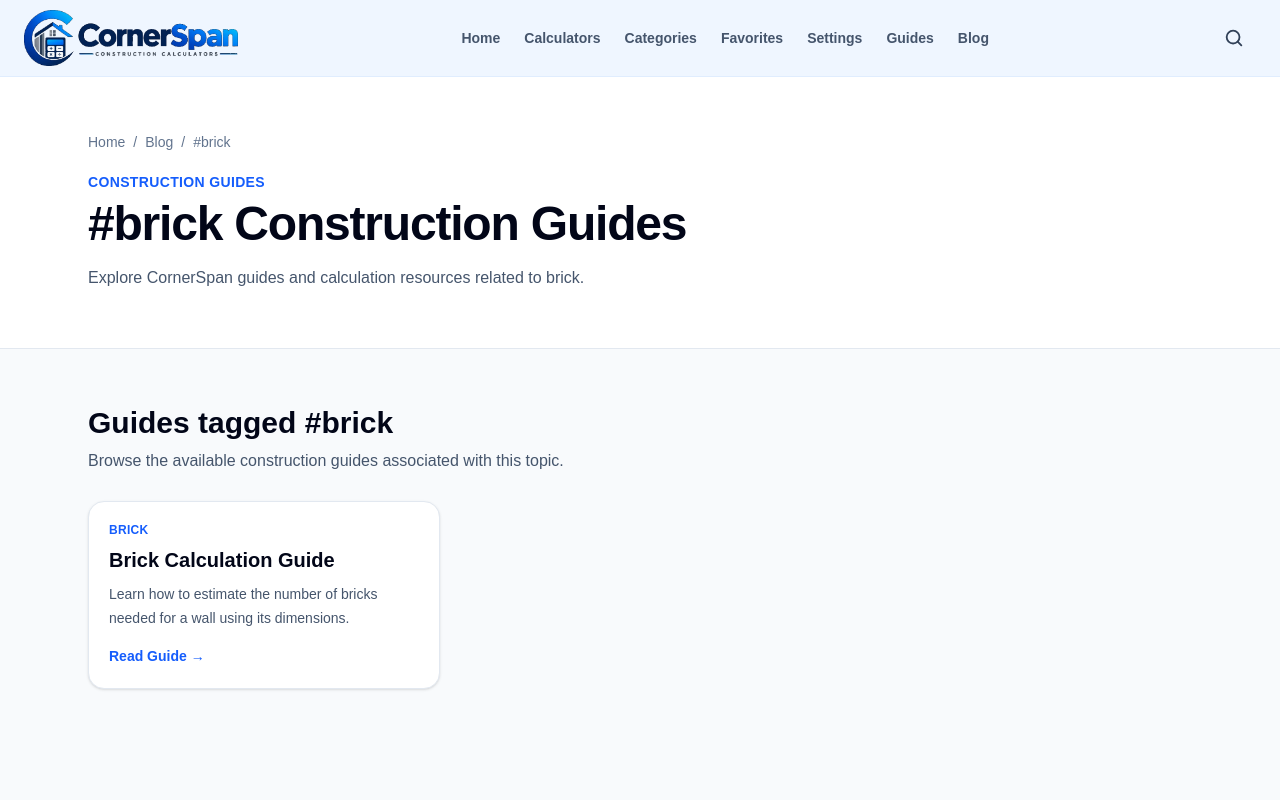
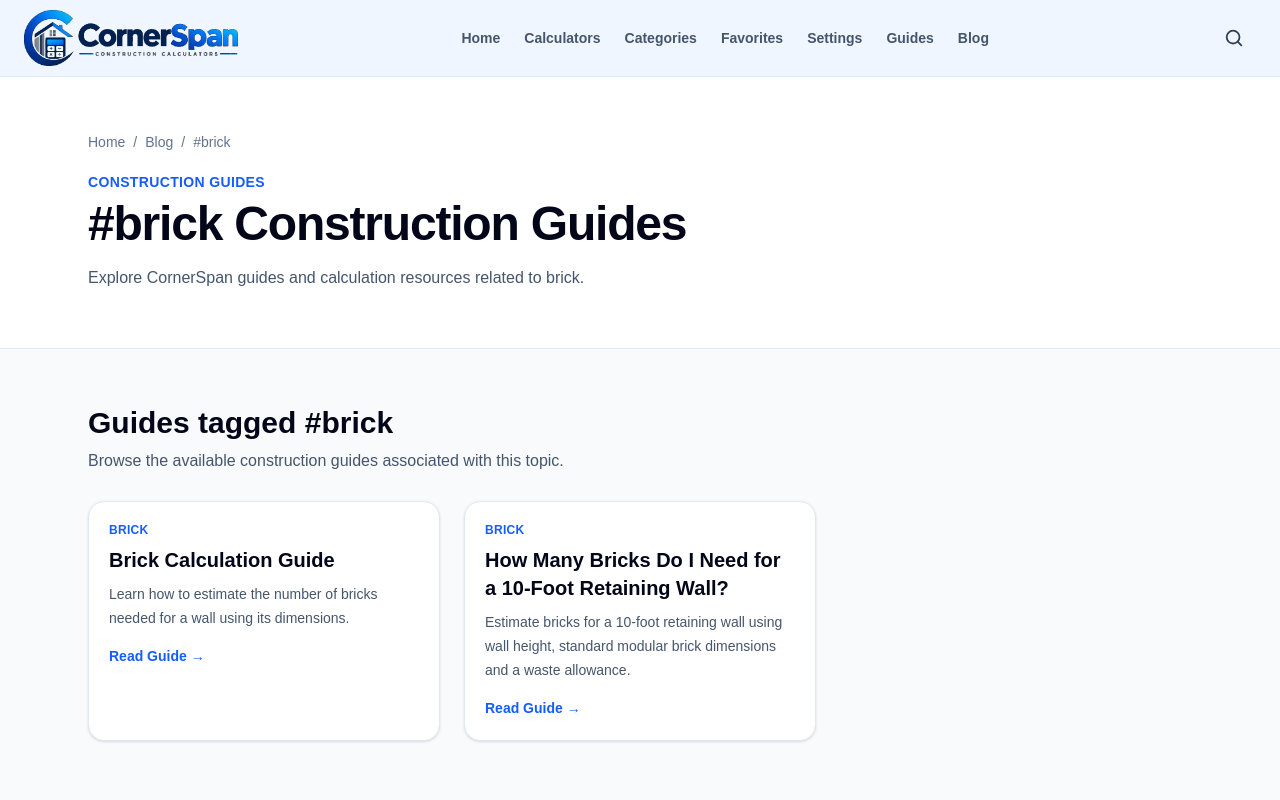
Before and after one commit to km7max-cmd/cornerspan, a Next.js app: page /blog/tag/brick in a window 1280 px wide. Shown: the top 800 px of the page. Built offline with nearby package versions, Linux system fonts and the light colour scheme.

Commit message:
Add blog entry for 10-foot retaining wall calculator

```diff
--- a/data/blog.ts
+++ b/data/blog.ts
@@ -39,4 +39,14 @@ export const blogPosts: BlogPost[] = [
     publishedAt: "2026-08-25",
     calculatorHref: "/calculators/square-footage",
   },
+  {
+    slug: "how-many-bricks-10-foot-retaining-wall",
+    title: "How Many Bricks Do I Need for a 10-Foot Retaining Wall?",
+    description:
+      "Estimate bricks for a 10-foot retaining wall using wall height, standard modular brick dimensions and a waste allowance.",
+    category: "Brick",
+    tags: ["brick", "retaining-wall", "masonry", "construction"],
+    publishedAt: "2026-10-18",
+    calculatorHref: "/calculators/brick",
+  },
 ];
```
